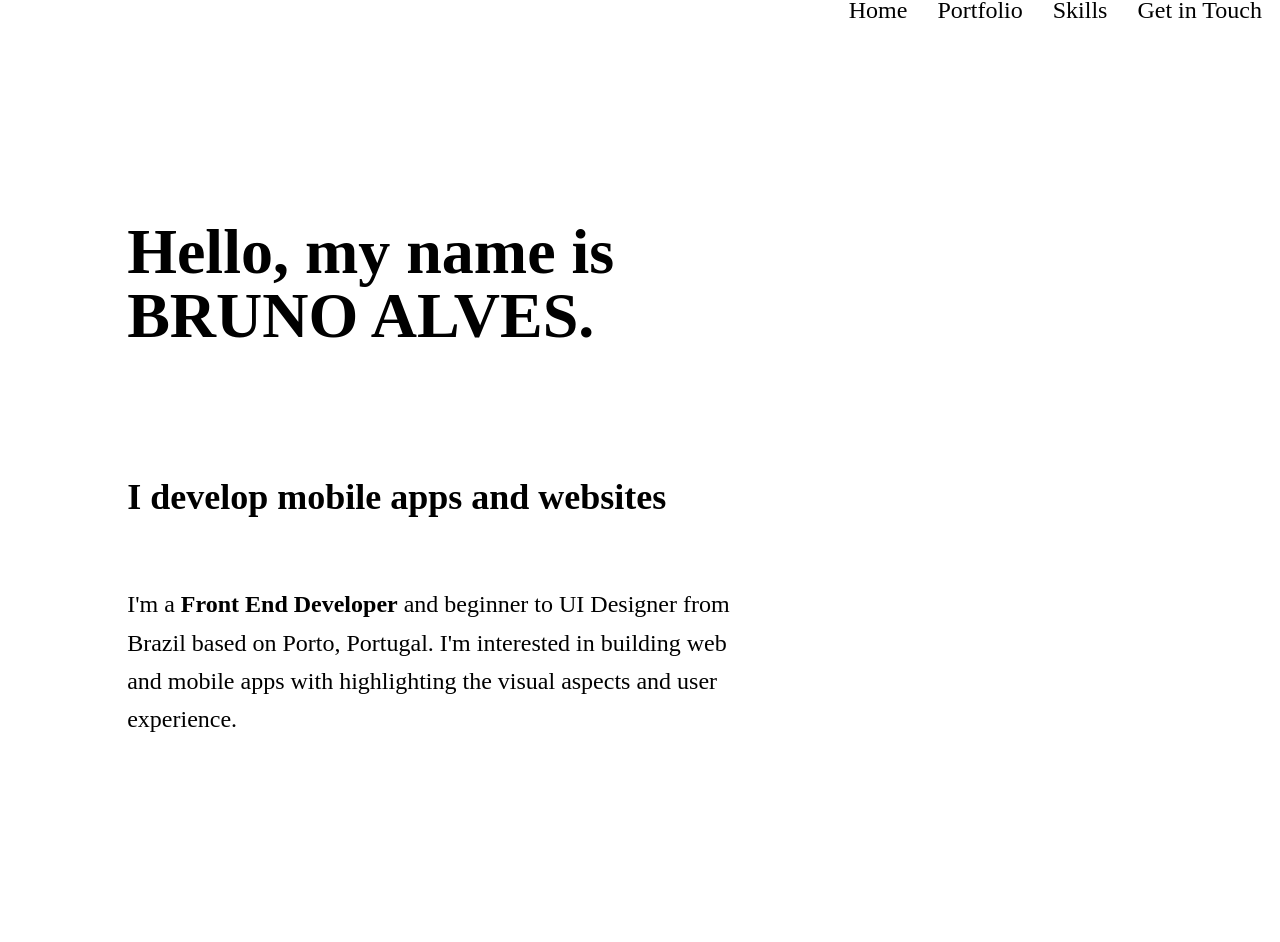
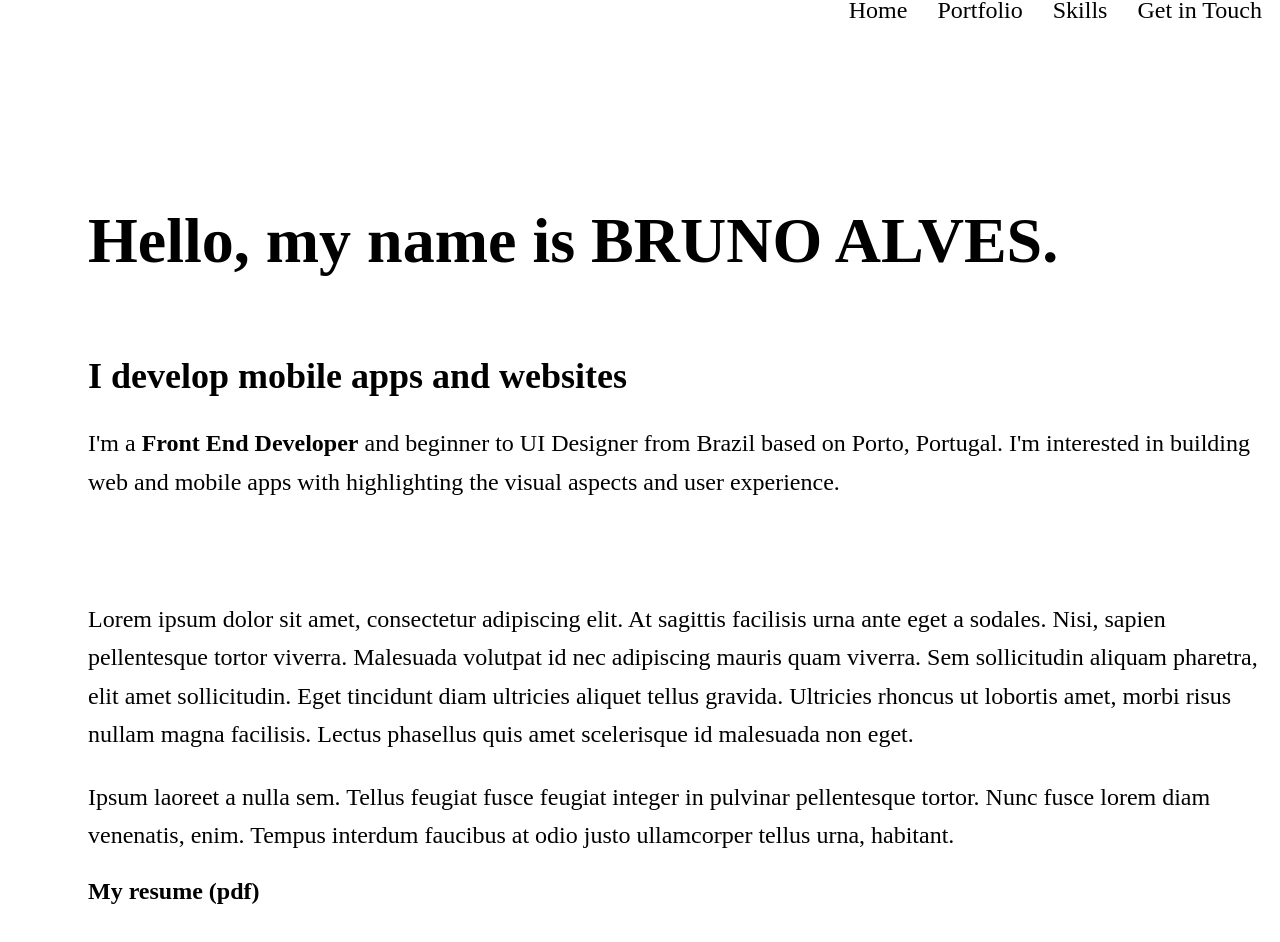
Before and after one commit to brunoalvs/brunoalves.app, a Next.js app: page / in a window 1280 px wide. Shown: the part 130-1072 px from the top of the page. Before the commit the page ends 944 px from the top, so only its background shows below. Built offline with nearby package versions, Linux system fonts and the light colour scheme.

Commit message:
Trabalhando nos componentes de tipografia e ajustando o conteudo para a pagina inicial

```diff
--- /dev/null
+++ b/components/Atoms/ChevronsDown/index.tsx
@@ -0,0 +1,20 @@
+import React from "react"
+import { Container } from "./styled"
+
+export function ChevronsDown() {
+  return (
+    <Container
+      viewBox="0 0 44 44"
+      fill="none"
+      xmlns="http://www.w3.org/2000/svg"
+    >
+      <path
+        d="M12.667 23.834 21.8 33l9.135-9.166M12.667 11l9.134 9.167L30.936 11"
+        stroke="#fff"
+        strokeWidth="2"
+        strokeLinecap="round"
+        strokeLinejoin="round"
+      />
+    </Container>
+  )
+}
--- /dev/null
+++ b/components/Atoms/ChevronsDown/styled.tsx
@@ -0,0 +1,14 @@
+import styled from "styled-components"
+
+export const Container = styled.svg`
+  cursor: pointer;
+  border: 1px dashed white;
+
+  width: 45px;
+  height: 45px;
+  transition: filter 0.2s;
+
+  &:hover {
+    filter: brightness(80%);
+  }
+`
--- /dev/null
+++ b/components/Atoms/Typography/ExternalLink.tsx
@@ -0,0 +1,29 @@
+import React from "react"
+import styled from "styled-components"
+
+const Container = styled.a`
+  color: var(--secondary-color);
+  font-size: 1.5rem;
+  font-weight: bold;
+  text-decoration: none;
+  transition: filter 0.2s;
+
+  &:hover {
+    filter: brightness(80%);
+    text-decoration: underline;
+  }
+`
+
+type ExternalLinkProps = {
+  href: string
+  children: React.ReactNode
+  target?: "_blank" | "_self" | "_parent" | "_top" | string
+}
+
+export function ExternalLink({ href, children, ...props }: ExternalLinkProps) {
+  return (
+    <Container href={href} target={props.target} rel="noopener noreferrer">
+      {children}
+    </Container>
+  )
+}
--- a/components/Atoms/Typography/Text.tsx
+++ b/components/Atoms/Typography/Text.tsx
@@ -1,4 +1,4 @@
-import React, { DOMAttributes } from "react"
+import React from "react"
 import styled from "styled-components"
 
 const Container = styled.p`
@@ -18,7 +18,7 @@ const Container = styled.p`
 `
 
 interface Props {
-  innerHTML?: DOMAttributes<HTMLParagraphElement>["dangerouslySetInnerHTML"]
+  innerHTML?: string
 }
 
 const Text: React.FC<Props> = ({ children, innerHTML }) => {
@@ -26,7 +26,7 @@ const Text: React.FC<Props> = ({ children, innerHTML }) => {
     return (
       <Container
         dangerouslySetInnerHTML={{
-          __html: innerHTML.__html,
+          __html: innerHTML,
         }}
       />
     )
--- /dev/null
+++ b/components/Layout/styles.ts
@@ -0,0 +1,5 @@
+import styled from "styled-components"
+
+export const Container = styled.div``
+
+export const TopHeader = styled.div``
--- /dev/null
+++ b/components/Templates/HomePage/index.tsx
@@ -0,0 +1,53 @@
+import parse from "html-react-parser"
+import { ChevronsDown } from "../../Atoms/ChevronsDown"
+import { ExternalLink } from "../../Atoms/Typography/ExternalLink"
+import HeadingSubtitle from "../../Atoms/Typography/HeadingSubtitle"
+import HeadingTitle from "../../Atoms/Typography/HeadingTitle"
+import Text from "../../Atoms/Typography/Text"
+import Avatar from "../../Molecules/Avatar"
+
+type HomePageProps = {
+  content: {
+    title: string
+    subtitle: string
+    text: string[]
+  }
+}
+
+export function HomePage({ content }: HomePageProps) {
+  return (
+    <div>
+      <section>
+        <article>
+          <HeadingTitle>{parse(content.title)}</HeadingTitle>
+          <HeadingSubtitle>{content.subtitle}</HeadingSubtitle>
+
+          {content.text.map((text, index) => (
+            <Text key={index}>{parse(text)}</Text>
+          ))}
+        </article>
+      </section>
+      <section>
+        <ChevronsDown />
+
+        <Text>
+          Lorem ipsum dolor sit amet, consectetur adipiscing elit. At sagittis
+          facilisis urna ante eget a sodales. Nisi, sapien pellentesque tortor
+          viverra. Malesuada volutpat id nec adipiscing mauris quam viverra. Sem
+          sollicitudin aliquam pharetra, elit amet sollicitudin. Eget tincidunt
+          diam ultricies aliquet tellus gravida. Ultricies rhoncus ut lobortis
+          amet, morbi risus nullam magna facilisis. Lectus phasellus quis amet
+          scelerisque id malesuada non eget.
+        </Text>
+        <Text>
+          Ipsum laoreet a nulla sem. Tellus feugiat fusce feugiat integer in
+          pulvinar pellentesque tortor. Nunc fusce lorem diam venenatis, enim.
+          Tempus interdum faucibus at odio justo ullamcorper tellus urna,
+          habitant.
+        </Text>
+
+        <ExternalLink href={"#"}>My resume (pdf)</ExternalLink>
+      </section>
+    </div>
+  )
+}
--- a/package.json
+++ b/package.json
@@ -10,6 +10,9 @@
   "dependencies": {
     "@next/mdx": "^12.0.7",
     "axios": "^0.24.0",
+    "dompurify": "^2.3.5",
+    "eslint-plugin-risxss": "^2.1.0",
+    "html-react-parser": "^1.4.8",
     "next": "12.0.7",
     "react": "17.0.2",
     "react-dom": "17.0.2",
@@ -19,6 +22,7 @@
   },
   "devDependencies": {
     "@mdx-js/loader": "^2.0.0-rc.2",
+    "@types/dompurify": "^2.3.3",
     "@types/node": "16.11.11",
     "@types/react": "17.0.37",
     "@types/styled-components": "^5.1.17",
--- a/pages/index.tsx
+++ b/pages/index.tsx
@@ -1,53 +1,43 @@
 import type { NextPage } from "next"
-import { useContext } from "react"
+import React, { useContext } from "react"
 import { LayoutContext } from "../contexts/layout"
 
-import HeadingTitle from "../components/Atoms/Typography/HeadingTitle"
-import HeadingSubtitle from "../components/Atoms/Typography/HeadingSubtitle"
-import Text from "../components/Atoms/Typography/Text"
-import Avatar from "../components/Molecules/Avatar"
-
-import { Container, Content } from "../styles/page.home"
+import { HomePage } from "../components/Templates/HomePage"
 
 const Home: NextPage = () => {
   const { language } = useContext(LayoutContext)
 
-  if (language === "pt") {
-    return (
-      <Container>
-        <Content>
-          <HeadingTitle>
-            Olá, meu nome é <strong>Bruno Alves</strong>.
-          </HeadingTitle>
-          <HeadingSubtitle>
-            Eu desenvolvo sites e aplicativos móveis
-          </HeadingSubtitle>
-          <Text>
-            Sou um <strong>Desenvolvedor Front End</strong> e aspirante a
-            Designer de Interfaces, nascido no Brasil e localizado no Porto,
-            Portugal. Sou focado em construir aplicações móveis e web com
-            atenção a usabilidade e aos aspectos mais visuais.
-          </Text>
-        </Content>
-      </Container>
-    )
+  const content = {
+    en: {
+      title: "Hello, my name is <strong>Bruno Alves</strong>.",
+      subtitle: "I develop mobile apps and websites",
+      text: [
+        `
+        I'm a <strong>Front End Developer</strong> and beginner to UI Designer
+        from Brazil based on Porto, Portugal. I'm interested in building web
+        and mobile apps with highlighting the visual aspects and user
+        experience.
+        `,
+      ],
+    },
+    pt: {
+      title: "Olá, meu nome é <strong>Bruno Alves</strong>.",
+      subtitle: "Eu desenvolvo sites e aplicativos móveis",
+      text: [
+        `
+        Sou um <strong>Desenvolvedor Front End</strong> e aspirante a
+        Designer de Interfaces, nascido no Brasil e localizado no Porto,
+        Portugal. Sou focado em construir aplicações móveis e web com
+        atenção a usabilidade e aos aspectos mais visuais.
+        `,
+      ],
+    },
   }
 
   return (
-    <Container>
-      <Content>
-        <HeadingTitle>
-          Hello, my name is <strong>Bruno Alves</strong>.
-        </HeadingTitle>
-        <HeadingSubtitle>I develop mobile apps and websites</HeadingSubtitle>
-        <Text>
-          I'm a <strong>Front End Developer</strong> and beginner to UI Designer
-          from Brazil based on Porto, Portugal. I'm interested in building web
-          and mobile apps with highlighting the visual aspects and user
-          experience.
-        </Text>
-      </Content>
-    </Container>
+    <>
+      <HomePage content={content[language]} />
+    </>
   )
 }
 
```
Also changed, not shown: components/Layout/index.tsx (added, +11 -0 lines), components/Molecules/JobSection/index.tsx (+3 -4 lines), .eslintrc.json, 1 other file (tests, documents, lock files or other folders).
